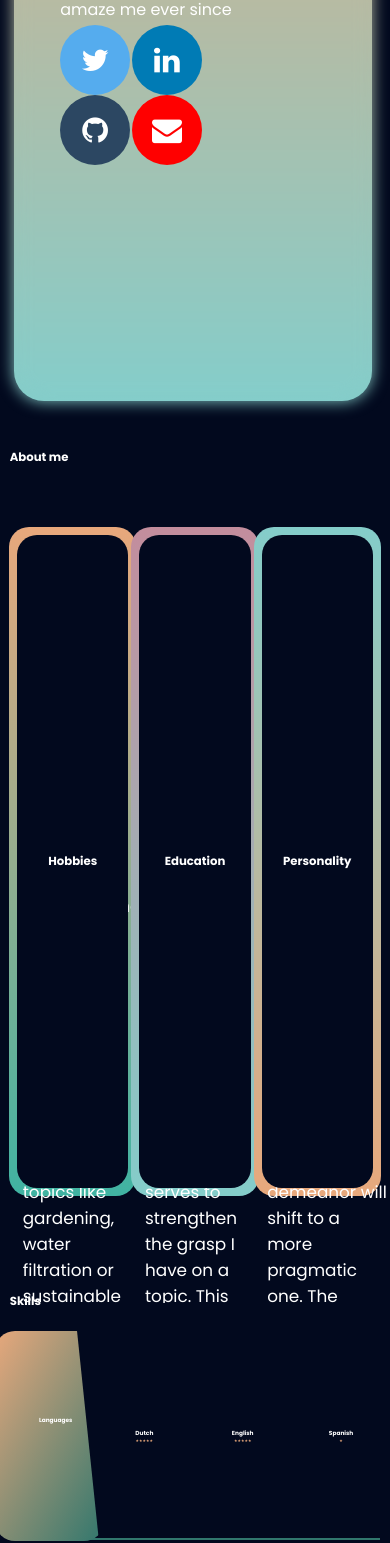
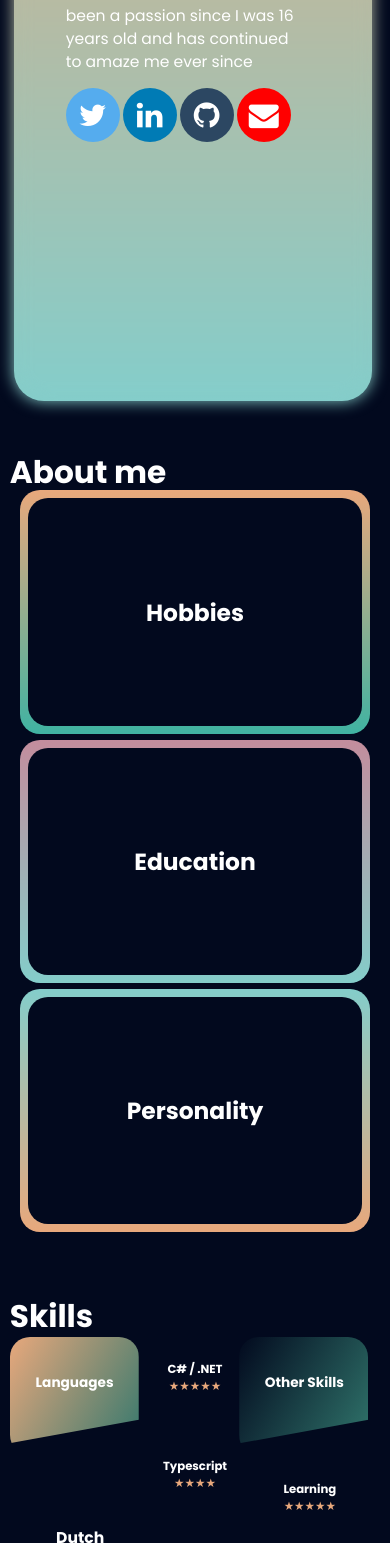
Before and after one commit to ThatGhost/Portfolio, an Angular app: page / in a window 390 px wide. Shown: the part 405-1948 px from the top of the page. Built offline with nearby package versions, Linux system fonts and the light colour scheme.

Commit message:
added phone support

```diff
--- a/src/components/standalone/about-me/about-me.component.scss
+++ b/src/components/standalone/about-me/about-me.component.scss
@@ -33,6 +33,10 @@
         z-index: 2;
         background: $c-black;
         transition: top 1s ease;
+
+        @media only screen and (max-width: 499px) {
+            transition: left 1s ease;
+        }
     }
 
     &:hover:after {
@@ -41,6 +45,12 @@
 
     &:hover:before {
         top: 100%;
+
+
+        @media only screen and (max-width: 499px) {
+            top: 0;
+            left: 100%;
+        }
     }
 }
 
@@ -57,6 +67,10 @@
         @include poppins-medium;
         width: 100%;
         height: 5%;
+
+        @media only screen and (max-width: 499px) {
+            font-size: 8vw;
+        }
     }
 
     .cards {
@@ -67,6 +81,10 @@
         justify-content: center;
         align-items: center;
         gap: 3%;
+
+        @media only screen and (max-width: 499px) {
+            flex-direction: column;
+        }
 
         .card {
             width: 30%;
@@ -80,12 +98,21 @@
             background-color: transparent;
             cursor: pointer;
 
+            @media only screen and (max-width: 499px) {
+                width: 90%;
+                height: 100%;
+            }
+
             h2 {
                 z-index: 3;
                 color: $c-white;
                 font-size: 3vw;
                 @include poppins-medium;
                 transition: color .5s ease;
+
+                @media only screen and (max-width: 499px) {
+                    font-size: 6vw;
+                }
             }
 
             h3 {
@@ -96,17 +123,25 @@
                 position: absolute;
                 top: 5%;
                 left: 5%;
+                @media only screen and (max-width: 499px) {
+                    font-size: 5vw;
+                }
             }
 
             p {
                 z-index: 1;
                 color: $c-white;
-                font-size: 2vh;
+                font-size: 2vw;
                 @include poppins-medium;
                 position: absolute;
                 top: 15%;
                 left: 5%;
                 width: 90%;
+
+                @media only screen and (max-width: 499px) {
+                    font-size: 2.7vw;
+                    top: 18%;
+                }
             }
 
             &:hover {
--- a/src/components/standalone/game-development/game-development.component.html
+++ b/src/components/standalone/game-development/game-development.component.html
@@ -35,8 +35,8 @@
         <label class = "p-da card" for = "item-g-2" id="card-g-2">
             <h1>Almost Deterministic Movement FPS</h1>
             <p>
-                Most of my programming journey consists of these type of projects. These projects are an attempt of me trying to fully understand a certain topic. Sadly most of these projects were made before I knew the value of source controll.
-                This project tried to replicate a deterministic first person shooter. Meaning if the input is the same it will always result in the same output. Which is not true for most game-engines.
+                Most of my programming journey consists of these type of projects. These projects are an attempt of me trying to fully understand a certain topic.
+                This project tried to replicate a deterministic first person shooter. Meaning if the input is the same it will always result in the same output.
                 It is playable and consists of a testing arena.
             </p>
             <p>
@@ -44,7 +44,7 @@
                 - First person movement<br>
                 - Determinism<br>
                 - Building testing setups<br>
-                - Demoing / proof of concepting<br>
+                - Demoing / POC<br>
             </p>
             <p class = "stars">
                 Difficulty: ★★★ <br>
--- a/src/components/standalone/main/main.component.scss
+++ b/src/components/standalone/main/main.component.scss
@@ -52,6 +52,11 @@
             top: 25%;
             z-index: inherit;
 
+            @media only screen and (max-width: 499px) {
+                width: 80%;
+                top: 35%;
+            }
+
             .title {
                 background-color: $c-auqamarine;
                 padding: 10px 20px 10px 20px;
@@ -63,6 +68,10 @@
                     font-size: 5vw;
                     margin: 0;
                     @include poppins-medium;
+
+                    @media only screen and (max-width: 499px) {
+                        font-size: 8vw;
+                    }
                 }
 
                 h2 {
@@ -71,6 +80,10 @@
                     padding-left: 2%;
                     margin-top: 1%;
                     @include poppins-medium;
+
+                    @media only screen and (max-width: 499px) {
+                        font-size: 4vw;
+                    }
                 }
             }
 
@@ -82,9 +95,9 @@
                 font-size: 1.5vw;
                 @include poppins-medium;
 
-                @media screen and (max-width: 600px) {
-                    font-size: medium;
-                    width: 100%;
+                @media only screen and (max-width: 499px) {
+                    font-size: 4vw;
+                    width: 80%;
                 }
             }
 
@@ -92,6 +105,10 @@
                 width: 100%;
                 margin-left: 4%;
                 margin-top: 2%;
+
+                @media only screen and (max-width: 499px) {
+                    margin-top: 5%;
+                }
 
                 .fa-twitter {
                     background: #55ACEE;
@@ -121,6 +138,12 @@
                     text-decoration: none;
                     border-radius: 50%;
                     margin-left: 1%;
+
+                    @media only screen and (max-width: 499px) {
+                        font-size: 30px;
+                        padding: 12px;
+                        width: 30px;
+                    }
                 }
             }
         }
@@ -133,6 +156,12 @@
         right: 0;
         top: 12%;
         z-index: 1;
+
+        @media only screen and (max-width: 499px) {
+            top: 5%;
+            right: 20%;
+            width: 60%;
+        }
 
         &::after {
             content: "";
@@ -149,6 +178,11 @@
             top: 4%;
             right: -10%;
             height: 90%;
+
+            @media only screen and (max-width: 499px) {
+                right: 2%;
+                height: 90%;
+            }
         }
 
         .ring1 {
@@ -161,6 +195,10 @@
 
             width: 94%;
             height: 94%;
+
+            @media only screen and (max-width: 499px) {
+                display: none;
+            }
         }
 
         .ring2 {
@@ -173,6 +211,10 @@
 
             width: 98%;
             height: 98%;
+
+            @media only screen and (max-width: 499px) {
+                display: none;
+            }
         }
     }
 }
--- a/src/components/standalone/skills/skills.component.html
+++ b/src/components/standalone/skills/skills.component.html
@@ -27,7 +27,7 @@
                     <p>★★★★★</p>
                 </div>
                 <div class = "card">
-                    <h3>Javacript / TypeScript</h3>
+                    <h3>Typescript</h3>
                     <p>★★★★</p>
                 </div>
                 <div class = "card">
--- a/src/components/standalone/skills/skills.component.scss
+++ b/src/components/standalone/skills/skills.component.scss
@@ -40,6 +40,10 @@
         @include poppins-medium;
         color: $c-white;
         font-size: 3vw;
+
+        @media only screen and (max-width: 499px) {
+            font-size: 8vw;
+        }
     }
 
     .container {
@@ -50,6 +54,10 @@
         justify-content: center;
         gap: 1%;
 
+        @media only screen and (max-width: 499px) {
+            flex-direction: row;
+        }
+
         .section {
             width: 100%;
             height: 30%;
@@ -58,6 +66,13 @@
             justify-content: center;
             gap: 1%;
             border-bottom: 2px solid $c-dark-auqamarine;
+
+            @media only screen and (max-width: 499px) {
+                height: 100%;
+                width: 30%;
+                flex-direction: column;
+                border-bottom: 0px solid $c-dark-auqamarine;
+            }
 
             .header {
                 position: relative;
@@ -72,15 +87,31 @@
                     right:0;
                     position: absolute;
                     z-index: 1;
+
+                    @media only screen and (max-width: 499px) {
+                        font-size: 3.5vw;
+                        top: 30%;
+                        left: -10%;
+                    }
                 }
 
                 width: 25%;
                 height: 100%;
+
+                @media only screen and (max-width: 499px) {
+                    width: 100%;
+                    height: 20%;
+                }
             }
 
             .grid {
                 width: 75%;
                 height: 100%;
+
+                @media only screen and (max-width: 499px) {
+                    width: 100%;
+                    height: 100%;
+                }
 
                 display: grid;
                 gap: 20px;
@@ -95,12 +126,20 @@
                         @include poppins-medium;
                         color: $c-white;
                         font-size: 1vw;
+
+                        @media only screen and (max-width: 499px) {
+                            font-size: 3vw;
+                        }
                     }
 
                     p {
                         @include poppins-medium;
                         color: $c-yellow;
                         font-size: 1vw;
+
+                        @media only screen and (max-width: 499px) {
+                            font-size: 3vw;
+                        }
                     }
                 }
             }
@@ -118,14 +157,30 @@
                     border-radius: inherit;
                     clip-path: polygon(25% 0%, 100% 0%, 100% 100%, 5% 100%);
 
+                    @media only screen and (max-width: 499px) {
+                        clip-path: polygon(0% 30%, 100% 10%, 100% 100%, 0% 100%);
+                    }
+
                     background: linear-gradient(var(--gradient-rotation),$c-pink, $c-dark-auqamarine);
                     animation: spin 15s linear infinite;
+                }
+
+                h2 {
+                    @media only screen and (max-width: 499px) {
+                        left: 10%;
+                        top: 50%;
+                    }
                 }
             }
 
             .grid {
                 grid-template-columns: 1fr 1fr 1fr;
                 grid-template-rows: 1fr 1fr;
+
+                @media only screen and (max-width: 499px) {
+                    grid-template-columns: 1fr;
+                    grid-template-rows: 1fr 1fr 1fr 1fr 1fr 1fr;
+                }
             }
         }
 
@@ -141,6 +196,10 @@
                     border-radius: inherit;
                     clip-path: polygon(0% 0%, 75% 0%, 95% 100%, 0% 100%);
 
+                    @media only screen and (max-width: 499px) {
+                        clip-path: polygon(0% 0%, 100% 0%, 100% 70%, 0% 90%);
+                    }
+
                     background: linear-gradient(var(--gradient-rotation),$c-yellow, $c-dark-auqamarine);
                     animation: spin 15s linear infinite;
                 }
@@ -150,9 +209,18 @@
                 grid-template-columns: 1fr 1fr 1fr;
                 grid-template-rows: 1fr;
 
+                @media only screen and (max-width: 499px) {
+                    grid-template-columns: 1fr;
+                    grid-template-rows: 1fr 1fr 1fr;
+                }
+
                 .card {
                     h3 {
                         font-size: 1.5vw;
+
+                        @media only screen and (max-width: 499px) {
+                            font-size: 4vw;
+                        }
                     }
                 }
             }
@@ -170,6 +238,10 @@
                     border-radius: inherit;
                     clip-path: polygon(0% 0%, 75% 0%, 95% 100%, 0% 100%);
 
+                    @media only screen and (max-width: 499px) {
+                        clip-path: polygon(0% 0%, 100% 0%, 100% 70%, 0% 90%);
+                    }
+
                     background: linear-gradient(var(--gradient-rotation),$c-black, $c-dark-auqamarine);
                     animation: spin 15s linear infinite;
                 }
@@ -178,6 +250,11 @@
             .grid {
                 grid-template-columns: 1fr 1fr 1fr;
                 grid-template-rows: 1fr 1fr;
+
+                @media only screen and (max-width: 499px) {
+                    grid-template-columns: 1fr;
+                    grid-template-rows: 1fr 1fr 1fr 1fr 1fr 1fr;
+                }
             }
         }
     }
```
Also changed, not shown: src/components/standalone/game-development/game-development.component.scss (+63 -12 lines), src/components/standalone/web-development/web-development.component.scss (+52 -1 lines), src/assets/pic.jpg.
